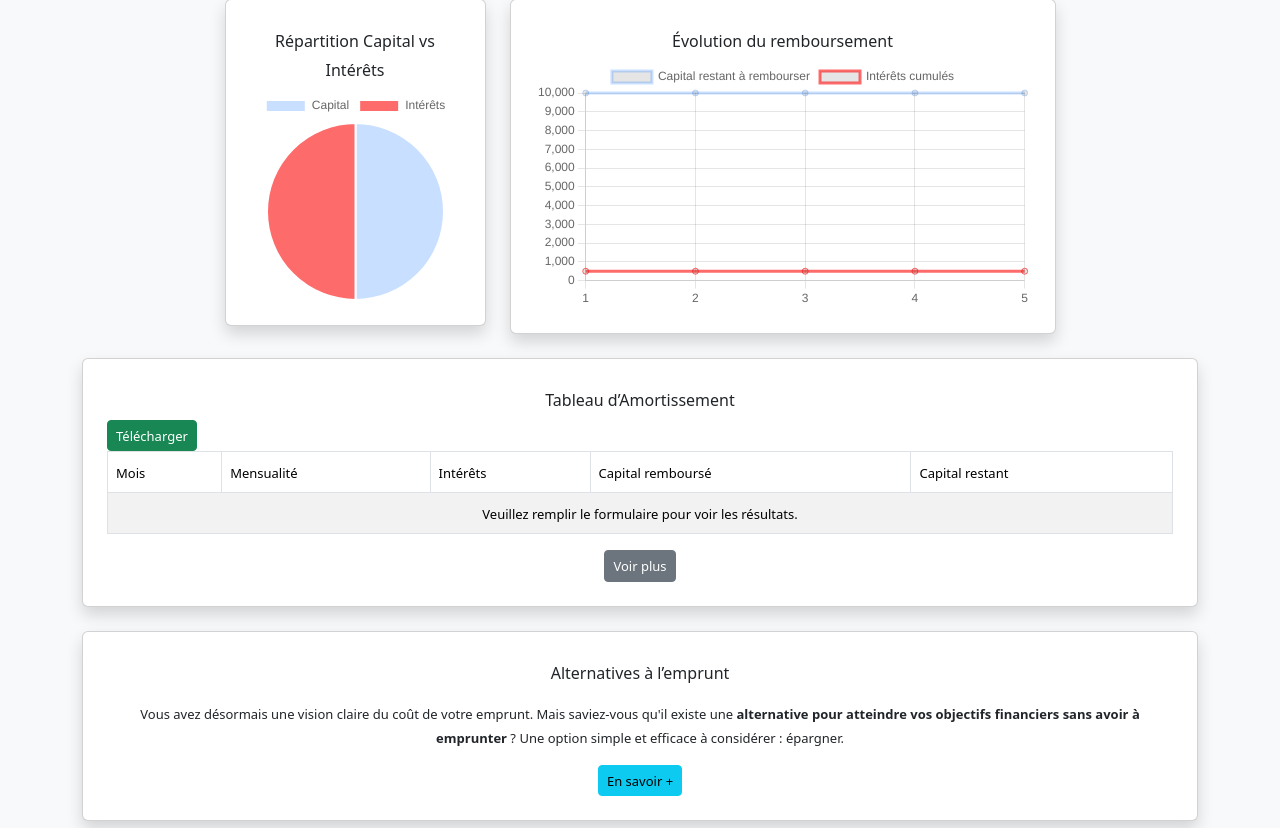
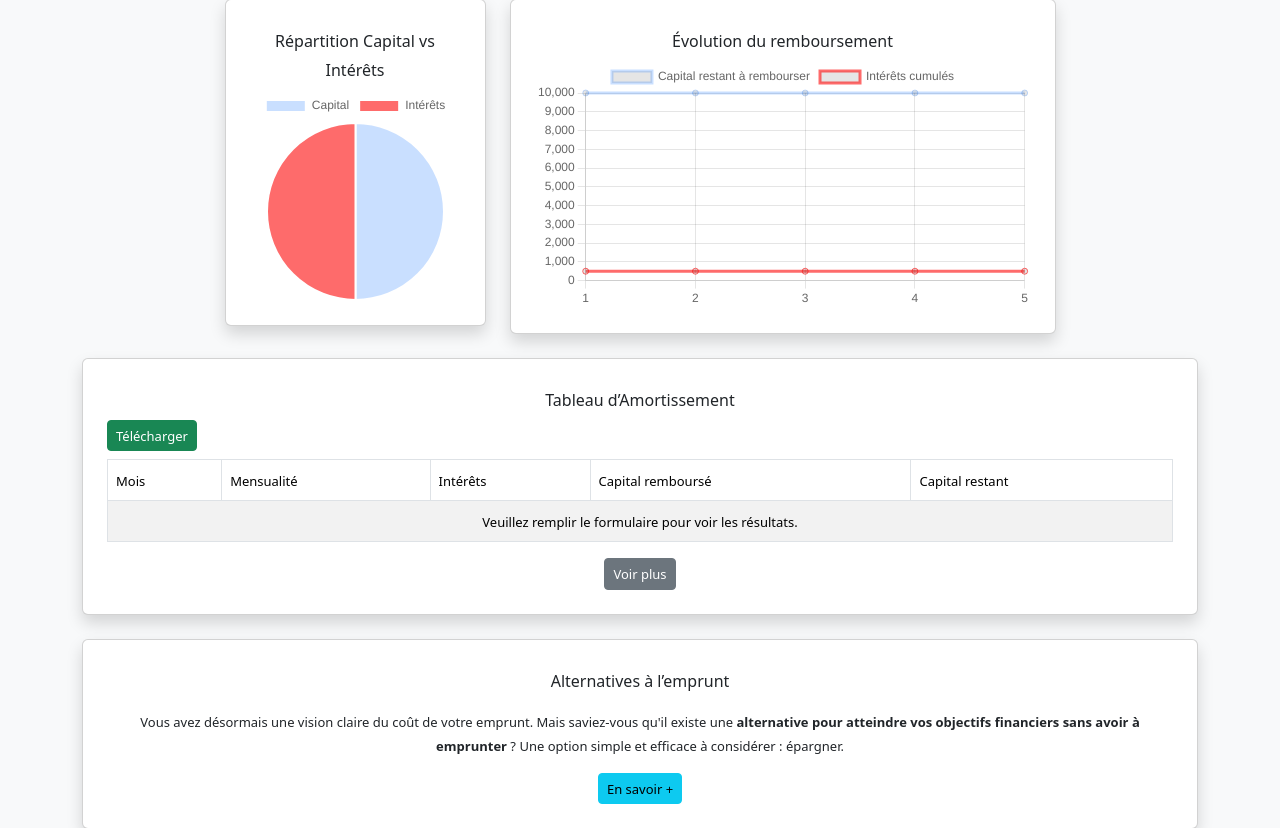
Before and after one commit to Niraiksan/SimulateurPret, a Flask app: page / in a window 1280 px wide. Shown: the part 431-1259 px from the top of the page. Run offline with Flask 3, Linux system fonts and the light colour scheme; some libraries are stand-ins or nearby versions.

Commit message:
entete glissant + bouton espace

```diff
--- a/static/js/app.js
+++ b/static/js/app.js
@@ -207,6 +207,8 @@
 
 });
 
+
+
 function calculerEpargneInvestissement() {
     document.getElementById("solutions").style.display = "block";
     let montantObjectif = parseFloat(document.getElementById("montant").value);
--- a/templates/index.html
+++ b/templates/index.html
@@ -110,7 +110,7 @@
                 <div ><button id="dwnldTable" class="btn btn-sm btn-success"><font size="2">Télécharger</font></button></div>
             </div>
 
-            <div class="table-responsive">
+            <div class="table-responsive mt-2">
                 <table class="table table-bordered table-striped" id="amortissementTable">
                     <thead>
                         <tr>
@@ -139,7 +139,7 @@
                 <button onclick="calculerEpargneInvestissement()" class="btn btn-sm btn-info"><font size="2">En savoir +</font></button>
             </div>
 
-            <div id="solutions" style="display: none;">
+            <div id="solutions"  class="mt-2" style="display: none;">
             <!-- <div id="solutions" class="mt-2"> -->
                 <div class="alert alert-info" role="alert">
                     <h5><font size="3">Épargne mensuelle nécessaire</font></h5>
@@ -180,6 +180,25 @@
 
     </div>
 
+    <script>
+        const header = document.querySelector("header");
+        const startFade = 100; // Position en pixels où commence la disparition
+        const endFade = 300; // Position en pixels où l'opacité devient 0
+
+        window.addEventListener("scroll", function () {
+            let scrollY = window.scrollY;
+
+            if (scrollY < startFade) {
+                header.style.opacity = "1"; // 100% visible
+            } else if (scrollY > endFade) {
+                header.style.opacity = "0"; // Complètement invisible
+            } else {
+                let opacity = 1 - (scrollY - startFade) / (endFade - startFade);
+                header.style.opacity = opacity;
+            }
+        });
+    </script>
+
     <script src="/static/js/app.js"></script>
 </body>
 </html>
```
